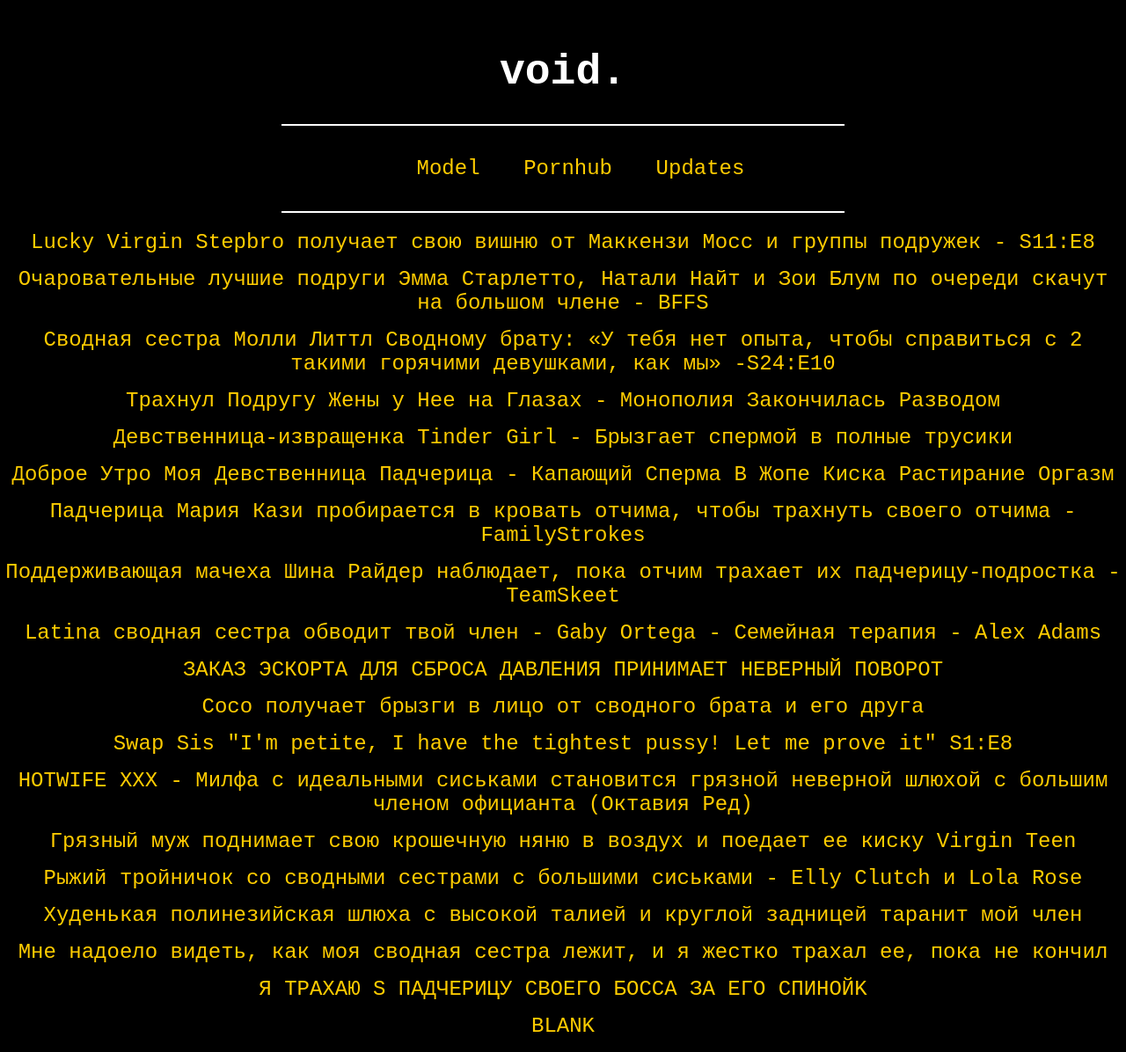
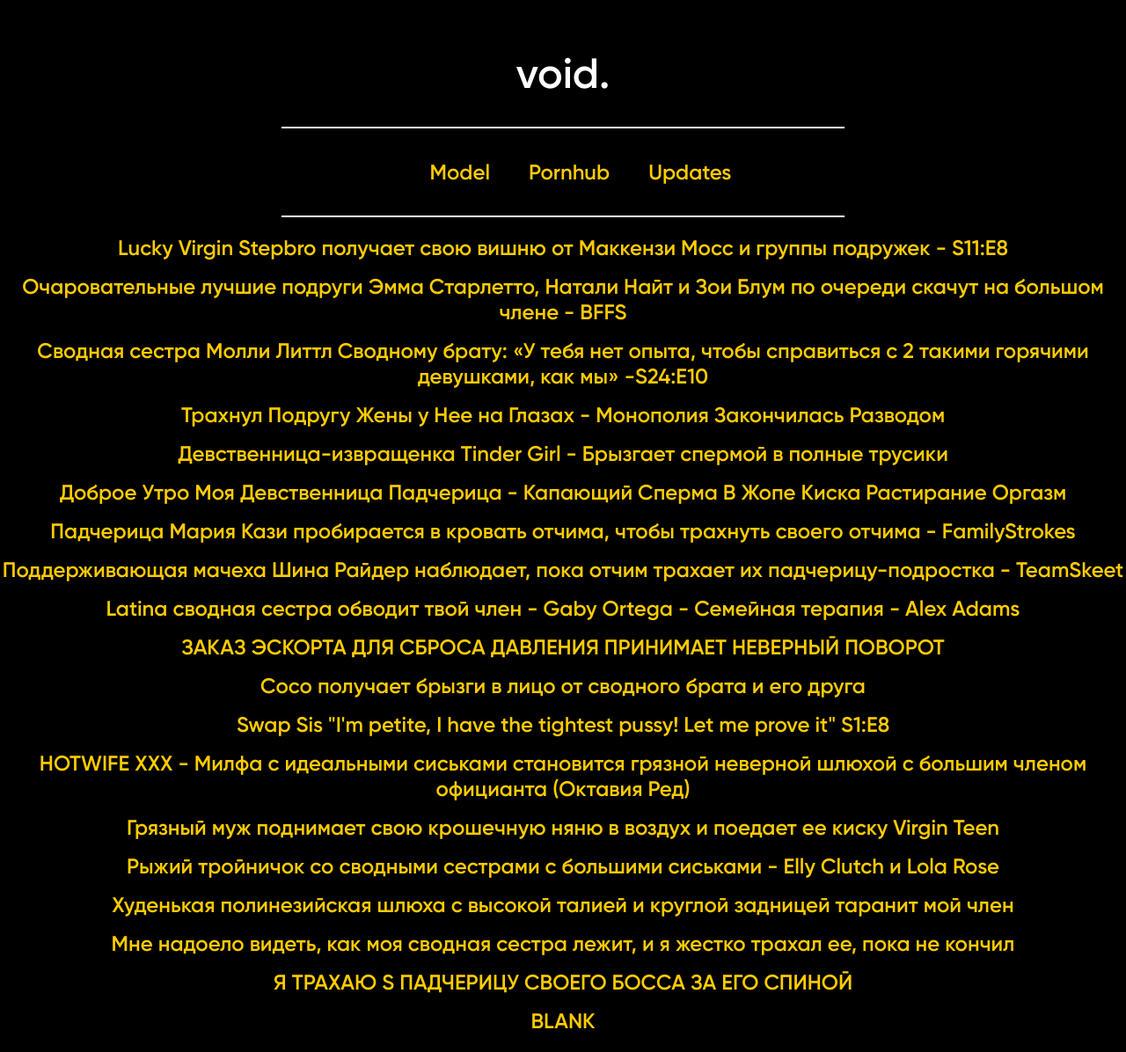
Before and after one commit to MaybeLine862/turbo-train.github.io, a plain HTML site: page index.html in a window 1280 px wide. Shown: the part 201-1397 px from the top of the page at 88% size. Drawn offline with Linux system fonts and the light colour scheme.

Commit message:
Update index.html

```diff
--- a/index.html
+++ b/index.html
@@ -5,16 +5,20 @@
     <meta name="viewport" content="width=device-width, initial-scale=1.0">
     <title>void.</title>
     <style>
+        @font-face {
+        font-family: Gilroy-SemiBold; /* Гарнитура шрифта */
+        src: url(Gilroy-SemiBold.ttf); /* Gilroy-SemiBold,  */
+       }
         body {
             background-color: black;
             color: white;
-            font-family: 'Arial', sans-serif;
+            font-family: Gilroy-SemiBold;
             text-align: center;
             margin: 0;
             padding: 0;
         }
         h1 {
-            font-family: 'Courier New', Courier, monospace; /* Красивый шрифт */
+            font-family: Gilroy-SemiBold; /* Красивый шрифт */
             font-size: 48px;
             margin-top: 20%;
         }
@@ -25,7 +29,7 @@
             margin: 20px auto;
         }
         .links {
-            font-family: 'Courier New', Courier, monospace;
+            font-family: Gilroy-SemiBold;
             margin-top: 20px;
             list-style: none; /* Убираем маркеры списка */
             padding: 0; /* Убираем отступы */
@@ -42,7 +46,7 @@
             text-decoration: underline;
         }
         .plus_links {
-            font-family: 'Courier New', Courier, monospace;
+            font-family: Gilroy-SemiBold;
             margin-top: 20px;
         }
         .plus_links a {
@@ -84,7 +88,7 @@
         <li><a href="https://pornhub.com/view_video.php?viewkey=668d84504b7d5">Рыжий тройничок со сводными сестрами с большими сиськами - Elly Clutch и Lola Rose</a></li>
         <li><a href="https://pornhub.com/view_video.php?viewkey=668ff68c2f28a">Худенькая полинезийская шлюха с высокой талией и круглой задницей таранит мой член </a></li>
         <li><a href="https://pornhub.com/view_video.php?viewkey=66a40a3f5e5cb">Мне надоело видеть, как моя сводная сестра лежит, и я жестко трахал ее, пока не кончил</a></li>
-        <li><a href="https://pornhub.com/view_video.php?viewkey=668612be78fc8">Я ТРАХАЮ S ПАДЧЕРИЦУ СВОЕГО БОССА ЗА ЕГО СПИНОЙK</a></li>
+        <li><a href="https://pornhub.com/view_video.php?viewkey=668612be78fc8">Я ТРАХАЮ S ПАДЧЕРИЦУ СВОЕГО БОССА ЗА ЕГО СПИНОЙ</a></li>
         <li><a href="#">BLANK</a></li>
     </ul>
 </body>
```
